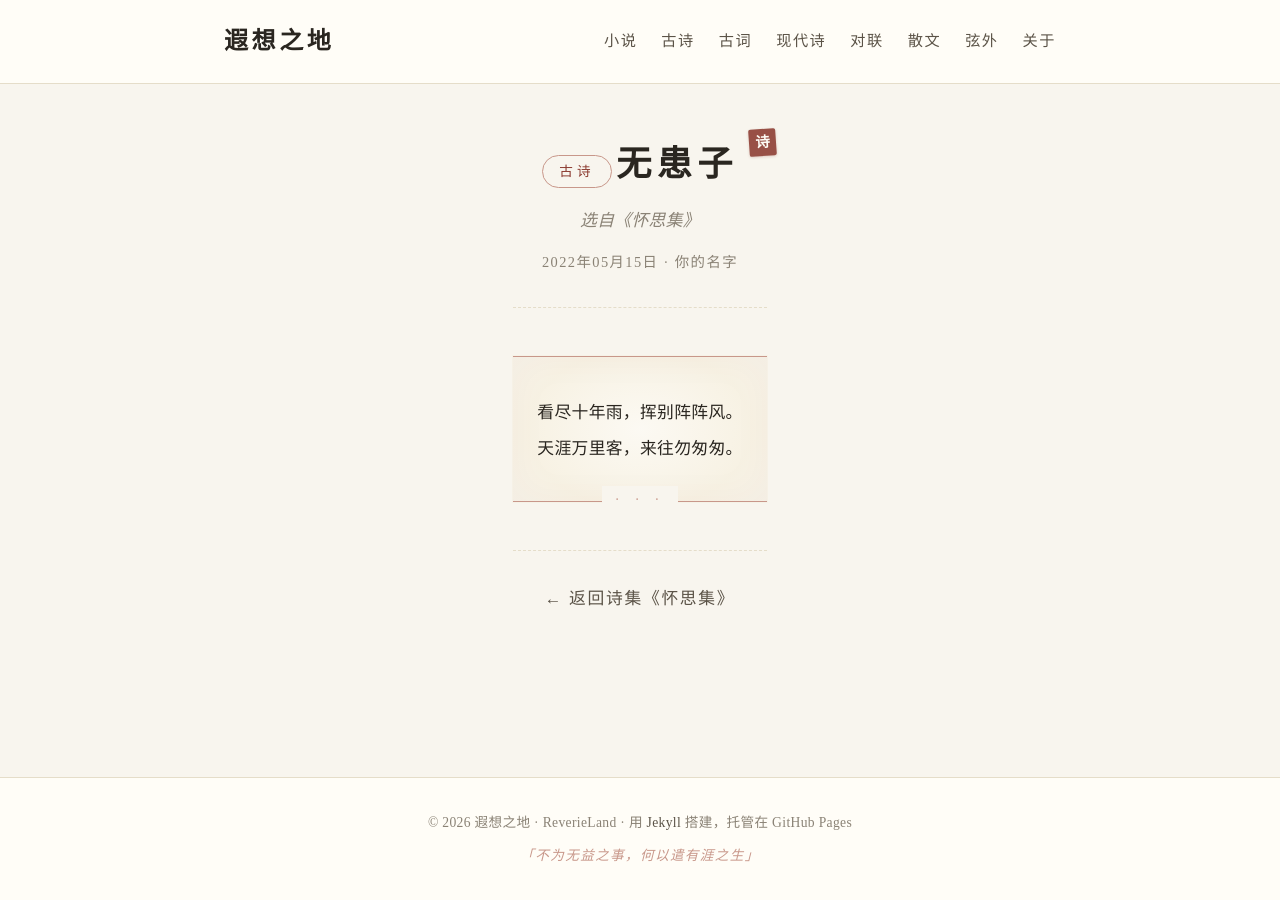
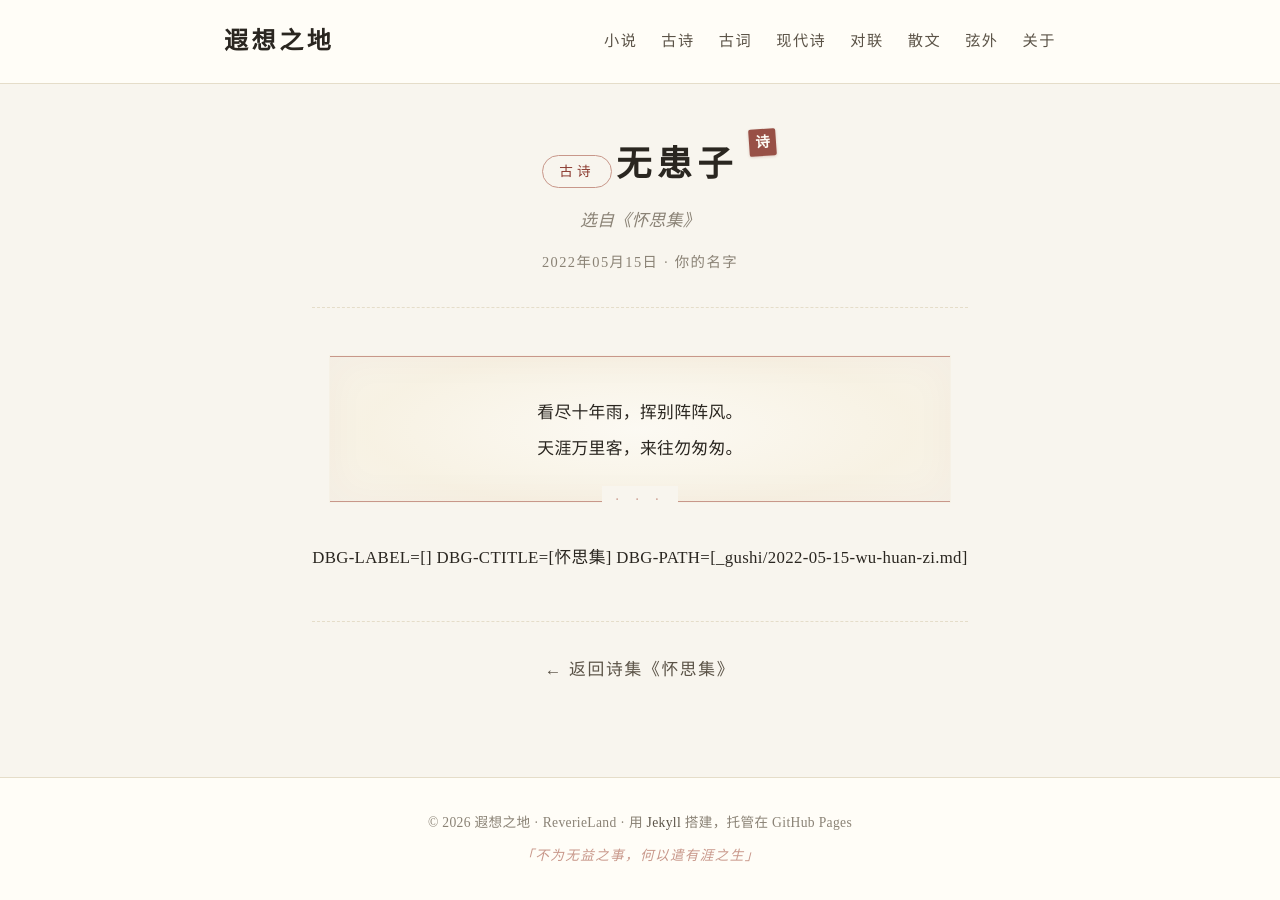
Before and after one commit to zhengxionglee/ReverieLand, a Jekyll site: the page built from _gushi/2022-05-15-wu-huan-zi.md, in a window 1280 px wide. Built offline with Jekyll 4.4.1, drawn with Linux system fonts in a browser that asks for light colours; a style sheet for code colours, icons or effects is not loaded; some of the changed lines change nothing that is shown.

Commit message:
debug(prev-next): 加 DBG 输出排查 include 渲染问题

```diff
--- a/_includes/prev-next.html
+++ b/_includes/prev-next.html
@@ -1,22 +1,22 @@
 {%- comment -%}
   上一篇 / 下一篇 导航（自动根据 page 所在 collection 渲染）
-
-  逻辑：
-  - 如果当前页面有 collection_title：在同一诗集内前后循环（按 date 倒序）
-  - 如果当前页面没有 collection_title：在整个板块内前后循环
-  - 顺序：date 倒序（与列表页一致）
-  - 只有一个作品时不显示
 {%- endcomment -%}
 
+DBG-LABEL=[{{ page.collection.label }}]
+DBG-CTITLE=[{{ page.collection_title }}]
+DBG-PATH=[{{ page.path }}]
+
 {%- assign coll_label = page.collection.label -%}
-{%- assign coll_name = page.collection_title -%}
 
 {%- if coll_label and coll_label != "" -%}
+  {%- assign coll_name = page.collection_title -%}
   {%- if coll_name and coll_name != "" -%}
     {%- assign siblings = site[coll_label] | where_exp: "item", "item.collection_title == coll_name" | sort: "date" | reverse -%}
   {%- else -%}
     {%- assign siblings = site[coll_label] | sort: "date" | reverse -%}
   {%- endif -%}
+
+  DBG-SIBLINGS-SIZE=[{{ siblings.size }}]
 
   {%- if siblings.size > 1 -%}
     {%- assign idx = nil -%}
@@ -25,6 +25,8 @@
         {%- assign idx = forloop.index0 -%}
       {%- endif -%}
     {%- endfor -%}
+
+    DBG-IDX=[{{ idx }}]
 
     {%- if idx != nil -%}
       {%- assign prev_idx = idx | minus: 1 | modulo: siblings.size -%}
```
